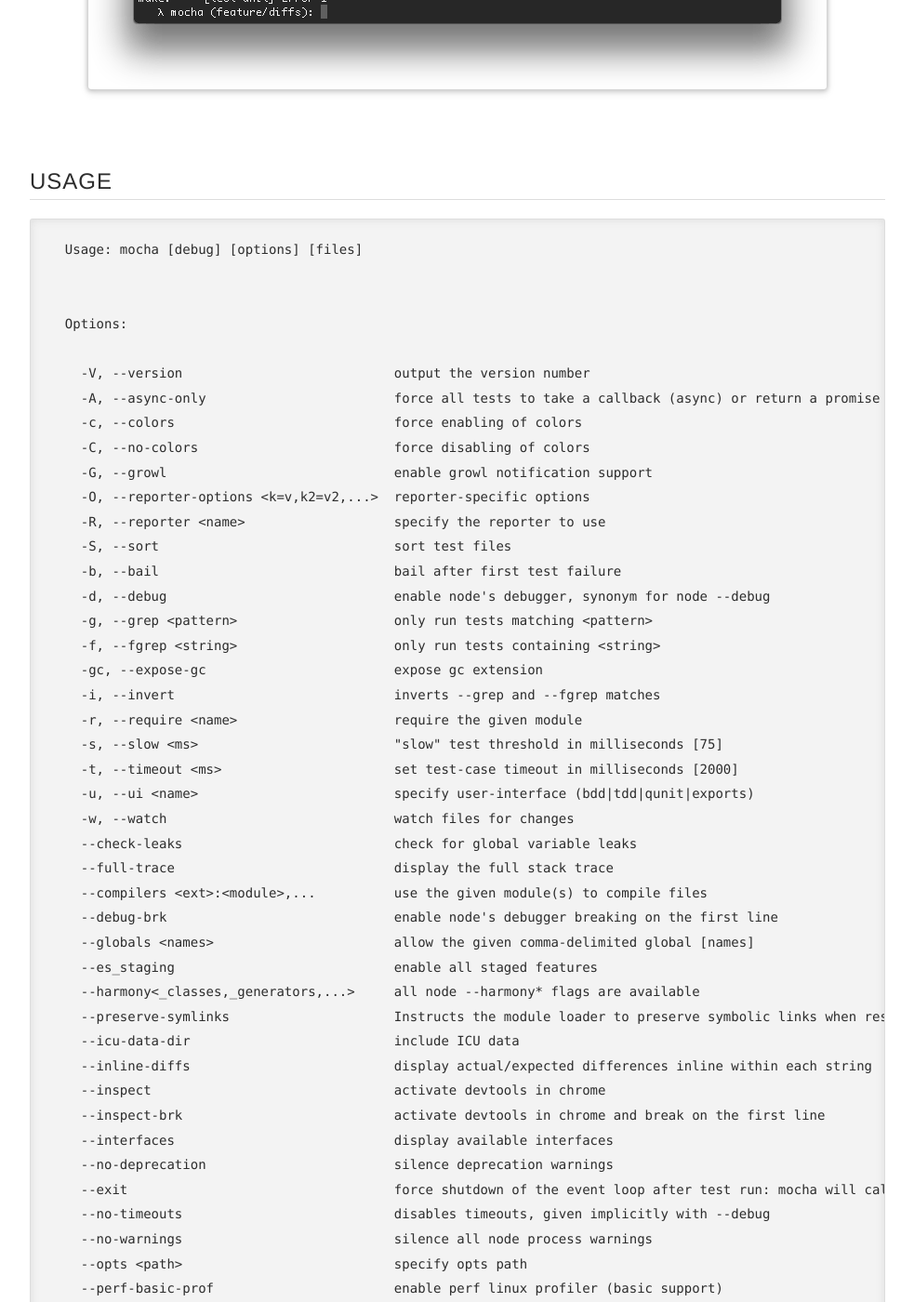
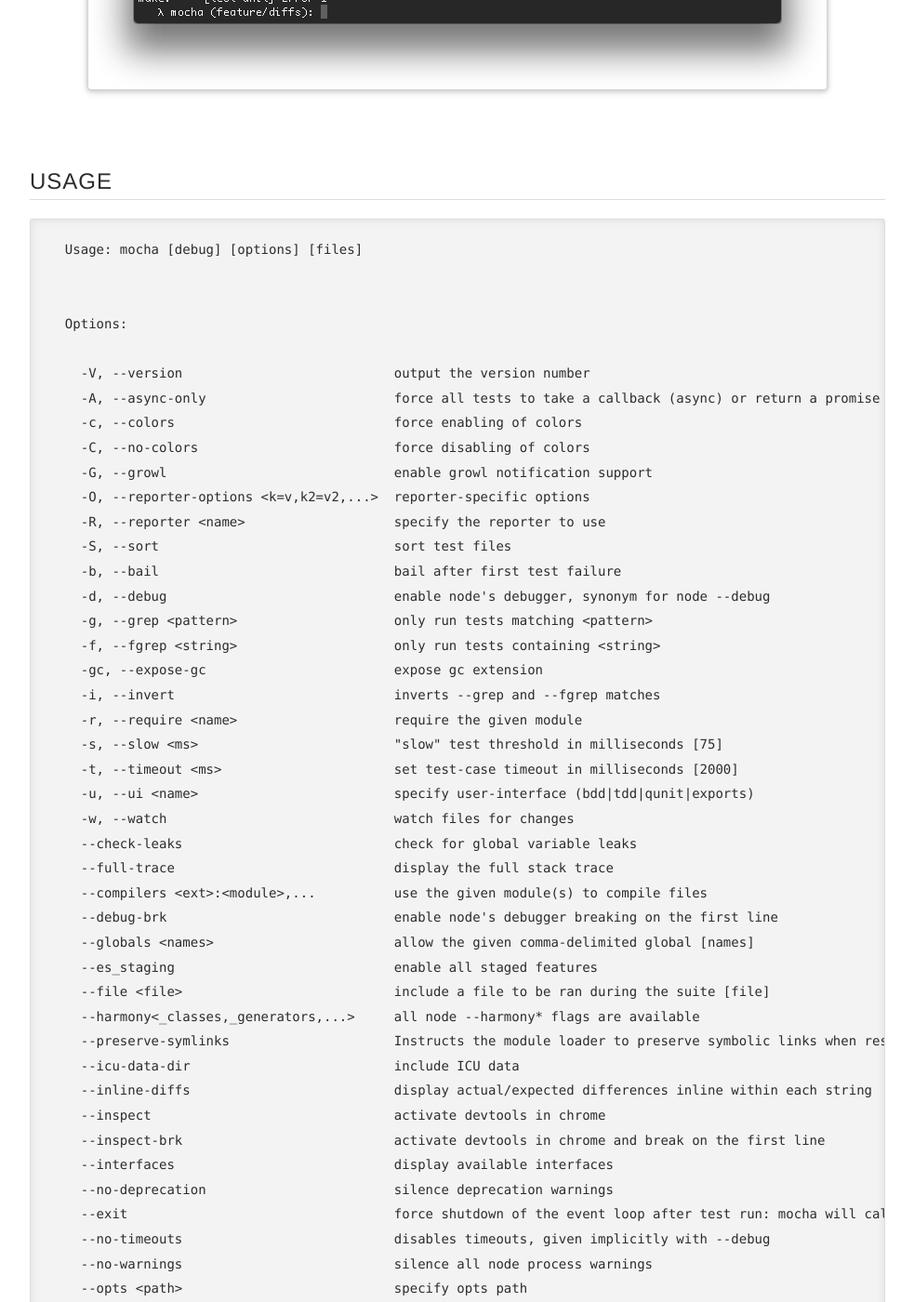
Before and after one commit to mochajs/docs-legacy, a Jekyll site: the page built from index.md, in a window 1280 px wide and 1400 px high, scrolled down 21300 px. Shown: the whole window at 93% size, without its empty margins (148-1131 px from the left). Built offline with Jekyll 4.4.1, drawn with Linux system fonts in a browser that asks for light colours; some of the changed text lies outside the part shown.

Commit message:
Add ability to pass in test files to be ran before positional files via --file (#3190)
* Add ability to pass in test files to be ran before positional files via --file

Fixes #3181

```diff
--- a/index.md
+++ b/index.md
@@ -736,6 +736,7 @@ Mocha supports the `err.expected` and `err.actual` properties of any thrown `Ass
     --debug-brk                             enable node's debugger breaking on the first line
     --globals <names>                       allow the given comma-delimited global [names]
     --es_staging                            enable all staged features
+    --file <file>                           include a file to be ran during the suite [file]
     --harmony<_classes,_generators,...>     all node --harmony* flags are available
     --preserve-symlinks                     Instructs the module loader to preserve symbolic links when resolving and caching modules
     --icu-data-dir                          include ICU data
@@ -852,6 +853,10 @@ Disables timeouts. Equivalent to `--timeout 0`.
 ### `-s, --slow <ms>`
 
 Specify the "slow" test threshold, defaulting to 75ms. Mocha uses this to highlight test-cases that are taking too long.
+
+### `--file <file>`
+
+Add a file you want included first in a test suite. This is useful if you have some generic setup code that must be included within the test suite. The file passed is not affected by any other flags (`--recursive` or `--sort` have no effect). Accepts multiple `--file` flags to include multiple files, the order in which the flags are given are the order in which the files are included in the test suite. Can also be used in `mocha.opts`.
 
 ### `-g, --grep <pattern>`
 
```
